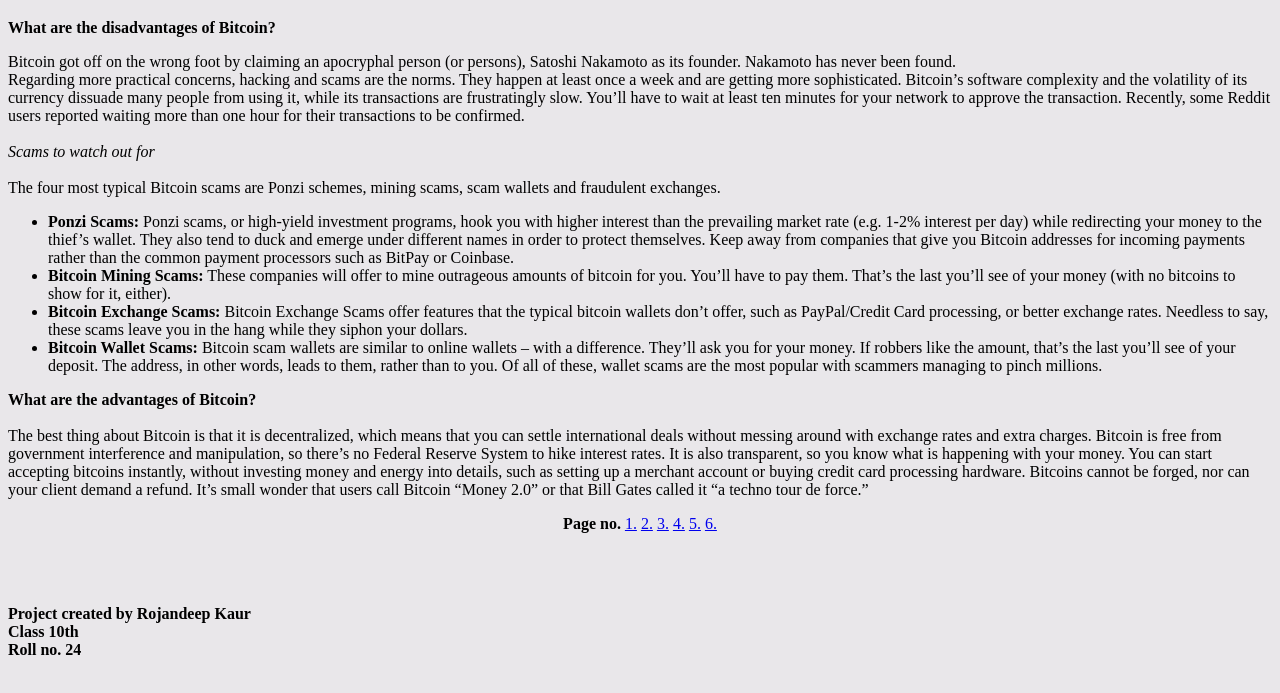
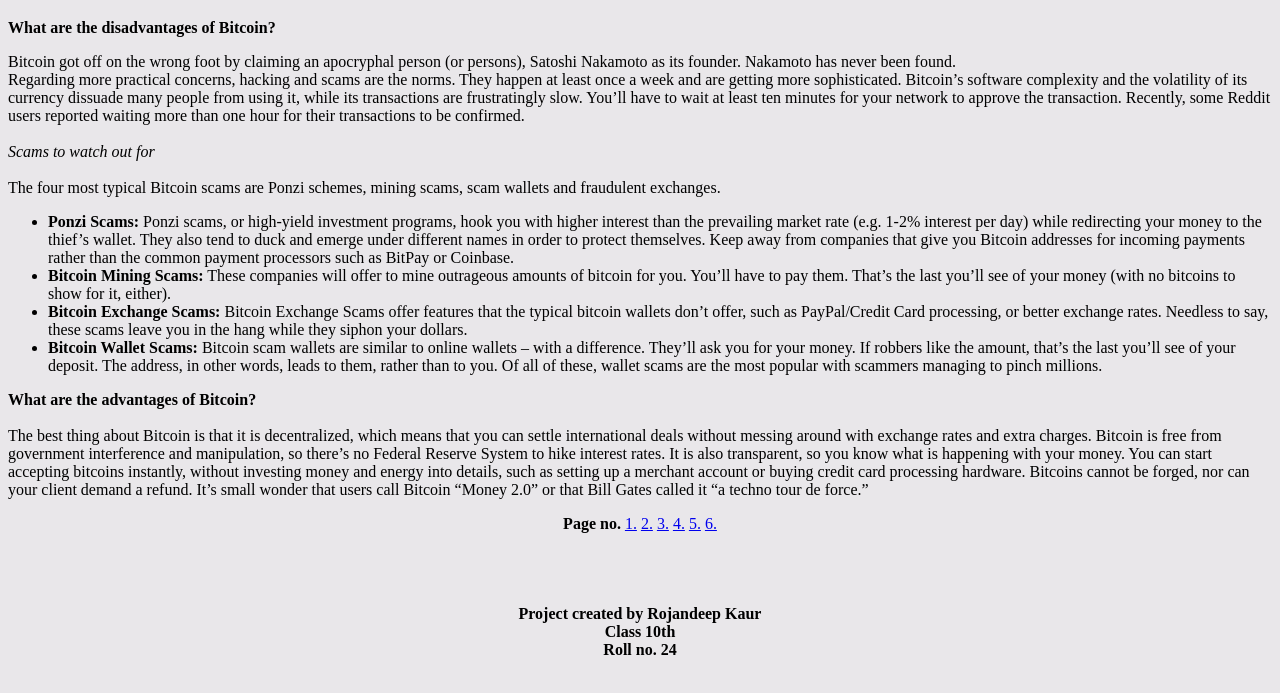
Before and after one commit to Rojandeep/Rojandeep.github.io, a plain HTML site: page page6.html in a window 1280 px wide. Shown: the part 79-772 px from the top of the page. Drawn offline with Linux system fonts and the light colour scheme.

Commit message:
Info added

```diff
--- a/page6.html
+++ b/page6.html
@@ -46,7 +46,7 @@
    <br>
    <br><br>
    <br>
-   <centre> <strong>Project created by Rojandeep Kaur<br>Class 10th<br>Roll no. 24</strong> </centre>
+   <center> <strong>Project created by Rojandeep Kaur<br>Class 10th<br>Roll no. 24</strong> </center>
 
 
 
```
